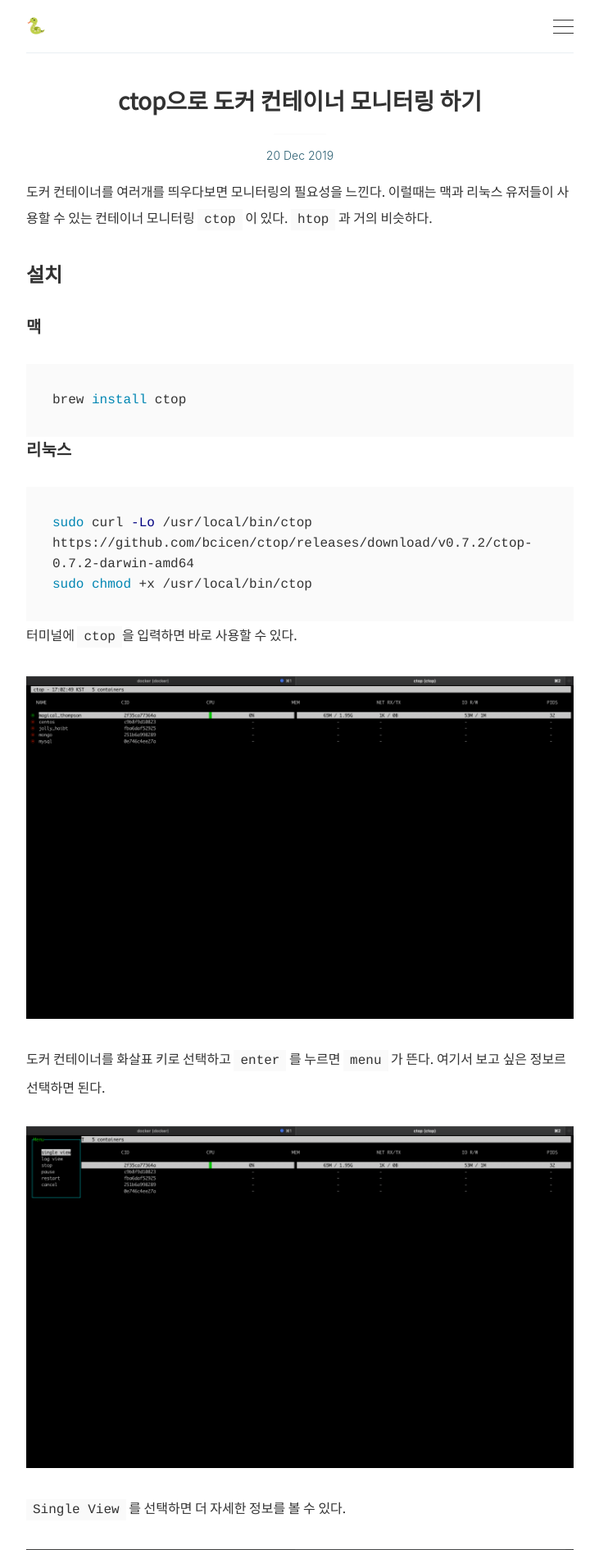
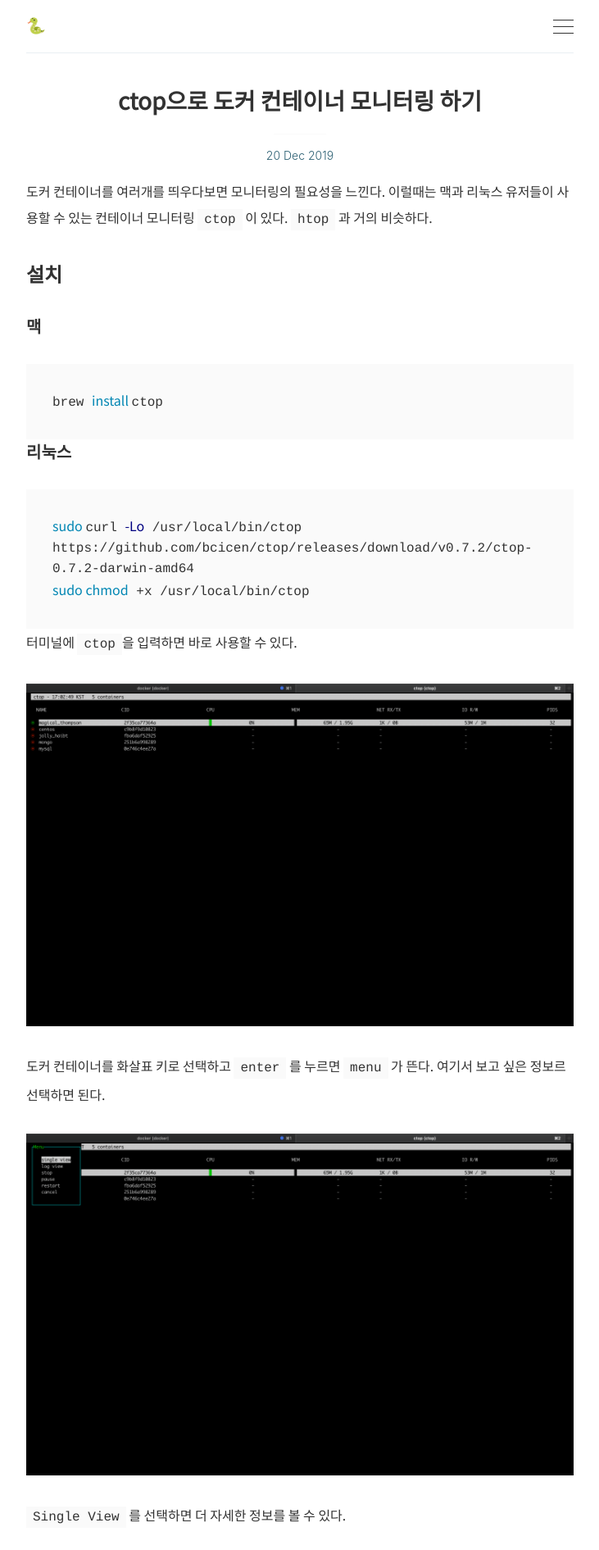
Before and after one commit to suhyunbaik/suhyunbaik.github.io, a Jekyll site: the page built from _posts/2019-12-20-ctop.md, in a window 1280 px wide. Shown: the top 1891 px of the page at 82% size, without its empty margins (274-1005 px from the left). Built offline with Jekyll 4.4.1, drawn with Linux system fonts in a browser that asks for light colours.

Commit message:
Feat: edit font

```diff
--- a/_sass/elements/_type.scss
+++ b/_sass/elements/_type.scss
@@ -18,6 +18,7 @@
   font-weight: inherit;
   line-height: initial;
   font-weight: $font-weight-bold;
+  font-family: 'Noto Sans KR', sans-serif;
 }
 
 h1 {
@@ -43,3 +44,7 @@
 h6 {
   font-size: $font-size-h6;
 }
+
+p, span {
+  font-family: 'Noto Sans KR', sans-serif;
+}
--- a/_sass/generic/_shared.scss
+++ b/_sass/generic/_shared.scss
@@ -16,7 +16,6 @@
 table,
 fieldset {
   margin-bottom: double($base-spacing-unit);
-  font-family: 'Noto Sans KR', sans-serif;
 
 }
 
```
